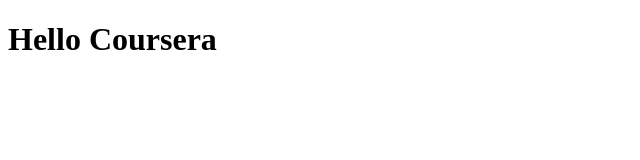
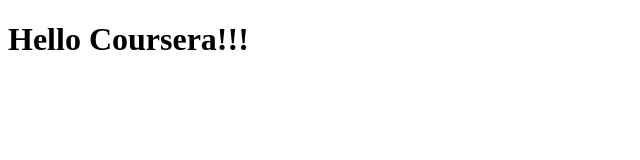
Before and after one commit to hectorv99/coursera-test, a plain HTML site: page index.html in a window 1280 px wide. Shown: the full height of the page, 0-640 px from the left. Drawn offline with Linux system fonts and the light colour scheme.

Commit message:
Second web file

```diff
--- a/index.html
+++ b/index.html
@@ -6,6 +6,6 @@
         <title>Hello Coursera!!!</title>
     </head>
     <body>
-        <h1>Hello Coursera</h1>
+        <h1>Hello Coursera!!!</h1>
     </body>
 </html>
```
